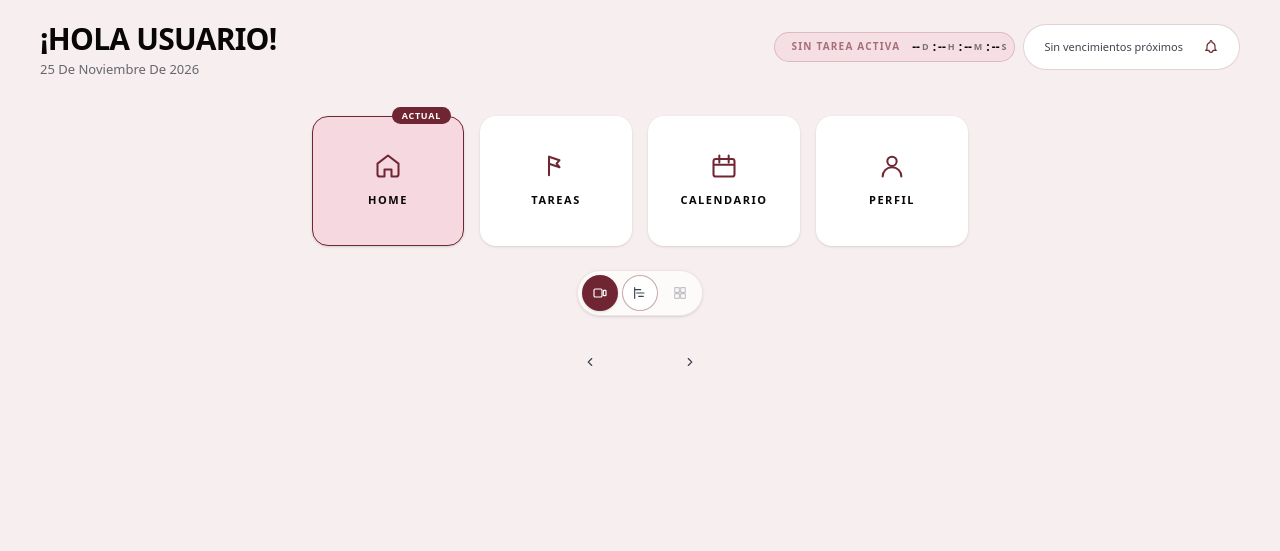
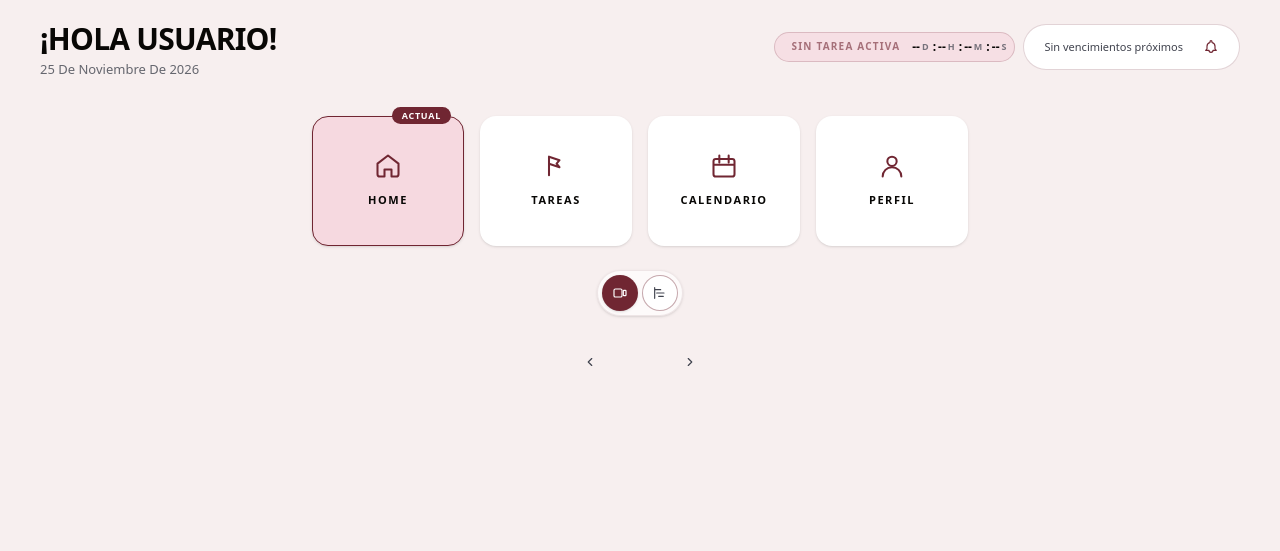
Before and after one commit to iNxTSam/appTareas_Final, a Laravel app: template frontend/resources/views/panel.blade.php in a window 1280 px wide. Shown: the top 551 px of the page. Run offline with Laravel 12, Linux system fonts and the light colour scheme; the template is opened without the code that fills it, so the values that code supplies are empty; style sheets or scripts are compiled from the project's sources.

Commit message:
fix(frontend): elimina la tercera vista sin funcionalidad

```diff
--- a/frontend/resources/views/panel/partials/views.blade.php
+++ b/frontend/resources/views/panel/partials/views.blade.php
@@ -23,20 +23,6 @@
                             >
                                 <svg aria-hidden="true" class="h-4 w-4" fill="none" stroke="currentColor" viewBox="0 0 24 24">
                                     <path stroke-linecap="round" stroke-width="1.75" d="M4 7h9M7 12h11M10 17h7M4 4v16"/>
-                                </svg>
-                            </button>
-                            <button
-                                type="button"
-                                aria-label="Tercera vista, próximamente"
-                                title="Próximamente"
-                                disabled
-                                class="inline-flex h-9 w-9 items-center justify-center rounded-full text-gris/30"
-                            >
-                                <svg aria-hidden="true" class="h-4 w-4" fill="none" stroke="currentColor" viewBox="0 0 24 24">
-                                    <rect x="4" y="4" width="7" height="7" rx="1" stroke-width="1.75"/>
-                                    <rect x="13" y="4" width="7" height="7" rx="1" stroke-width="1.75"/>
-                                    <rect x="4" y="13" width="7" height="7" rx="1" stroke-width="1.75"/>
-                                    <rect x="13" y="13" width="7" height="7" rx="1" stroke-width="1.75"/>
                                 </svg>
                             </button>
                         </div>
```
